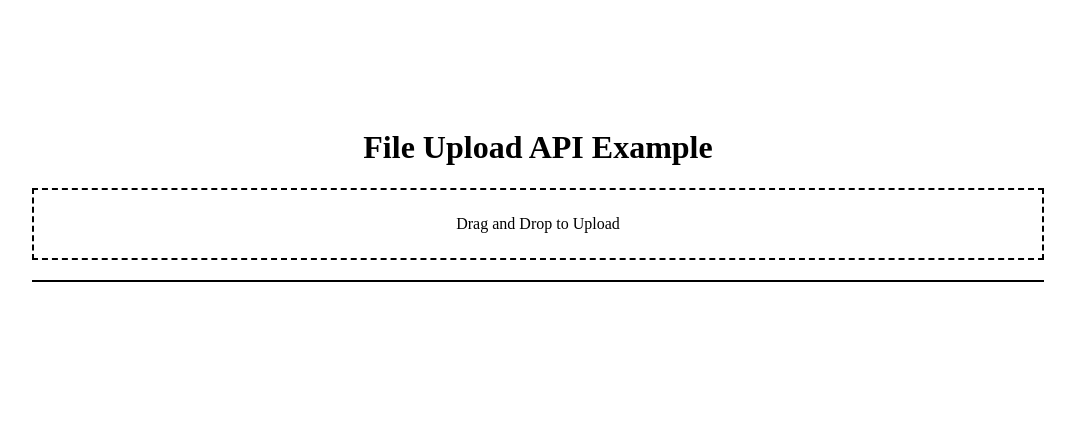
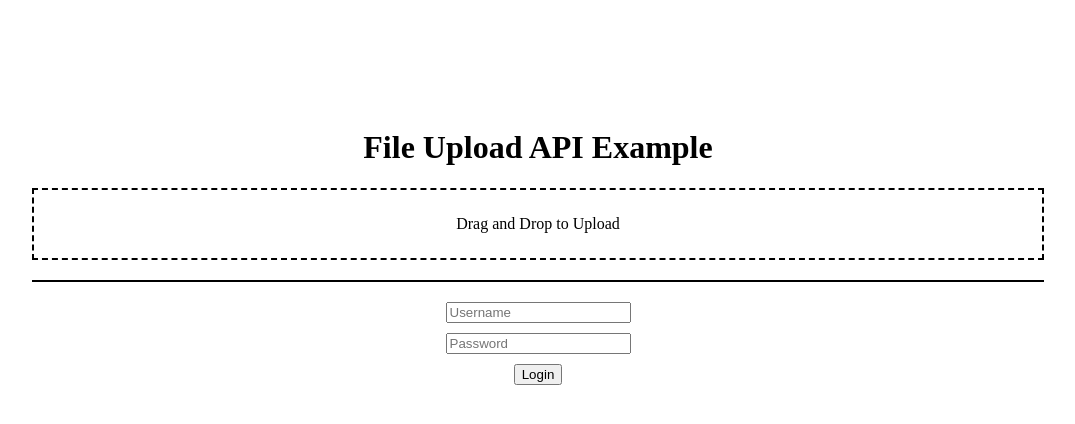
Before and after one commit to mlavin/fileapi, a Django app: page / in a window 1280 px wide. Shown: the top 424 px of the page, without its empty margins (102-1177 px from the left). Run offline with Django 3.2, Linux system fonts and the light colour scheme; data that the repository does not hold is empty; some libraries are stand-ins or nearby versions.

Commit message:
Include a login form in the template.

```diff
--- a/fileapi/static/css/site.css
+++ b/fileapi/static/css/site.css
@@ -33,3 +33,12 @@
     background: #ccc;
     border: 2px solid black;
 }
+
+#login {
+    text-align: center;
+}
+
+#login input {
+    display: block;
+    margin: 10px auto;
+}
--- a/fileapi/templates/index.html
+++ b/fileapi/templates/index.html
@@ -12,6 +12,11 @@
         <h1>File Upload API Example</h1>
         <div id="upload">Drag and Drop to Upload</div>
         <div id="files"></div>
+        <form id="login">
+            <input type="text" name="username" placeholder="Username" required >
+            <input type="password" name="password" placeholder="Password"  required>
+            <input type="submit" value="Login">
+        </form>
     </div>
     <script src="{% static 'libs/jquery.js' %}"></script>
     <script src="{% static 'libs/underscore.js' %}"></script>
```
